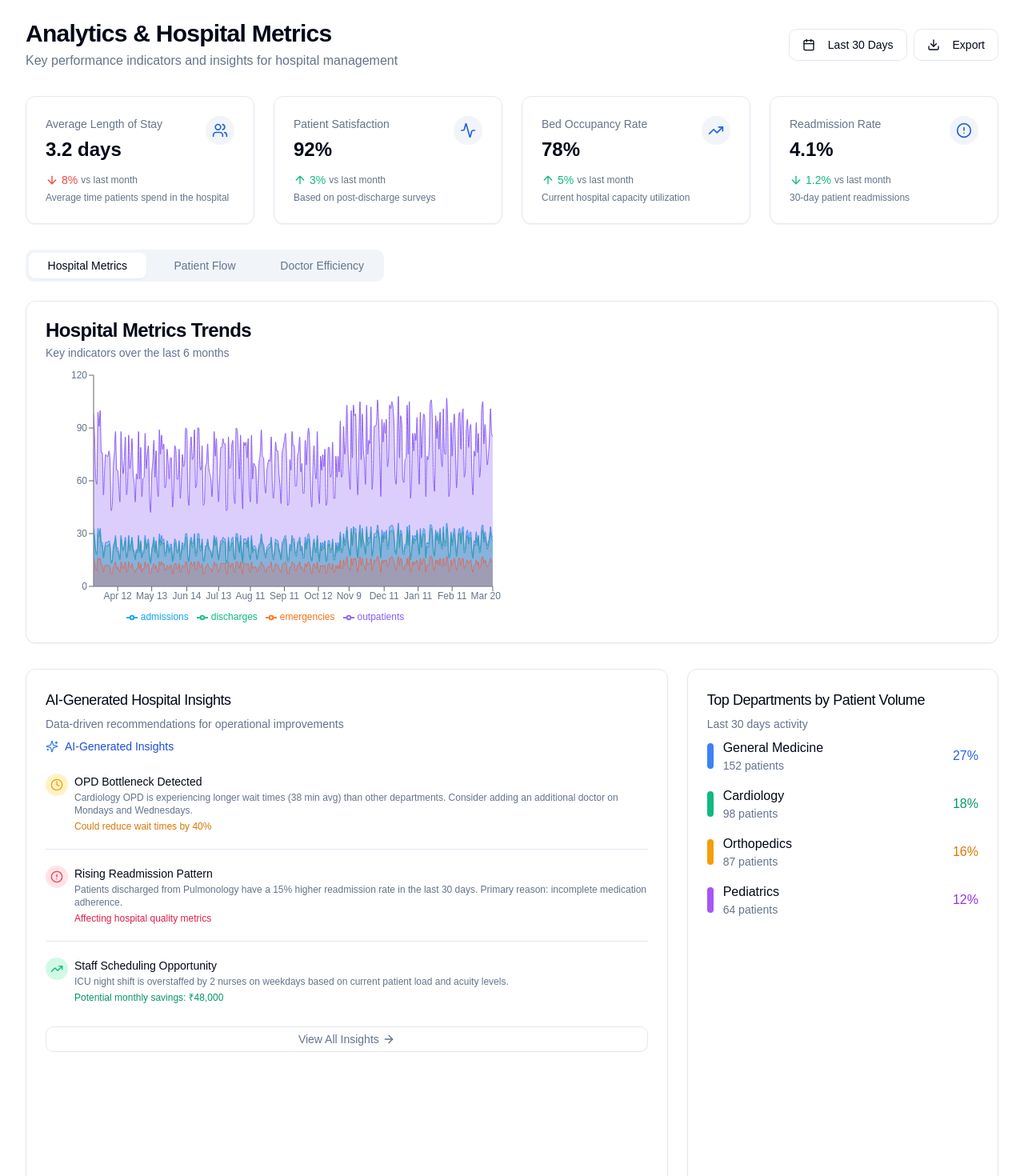
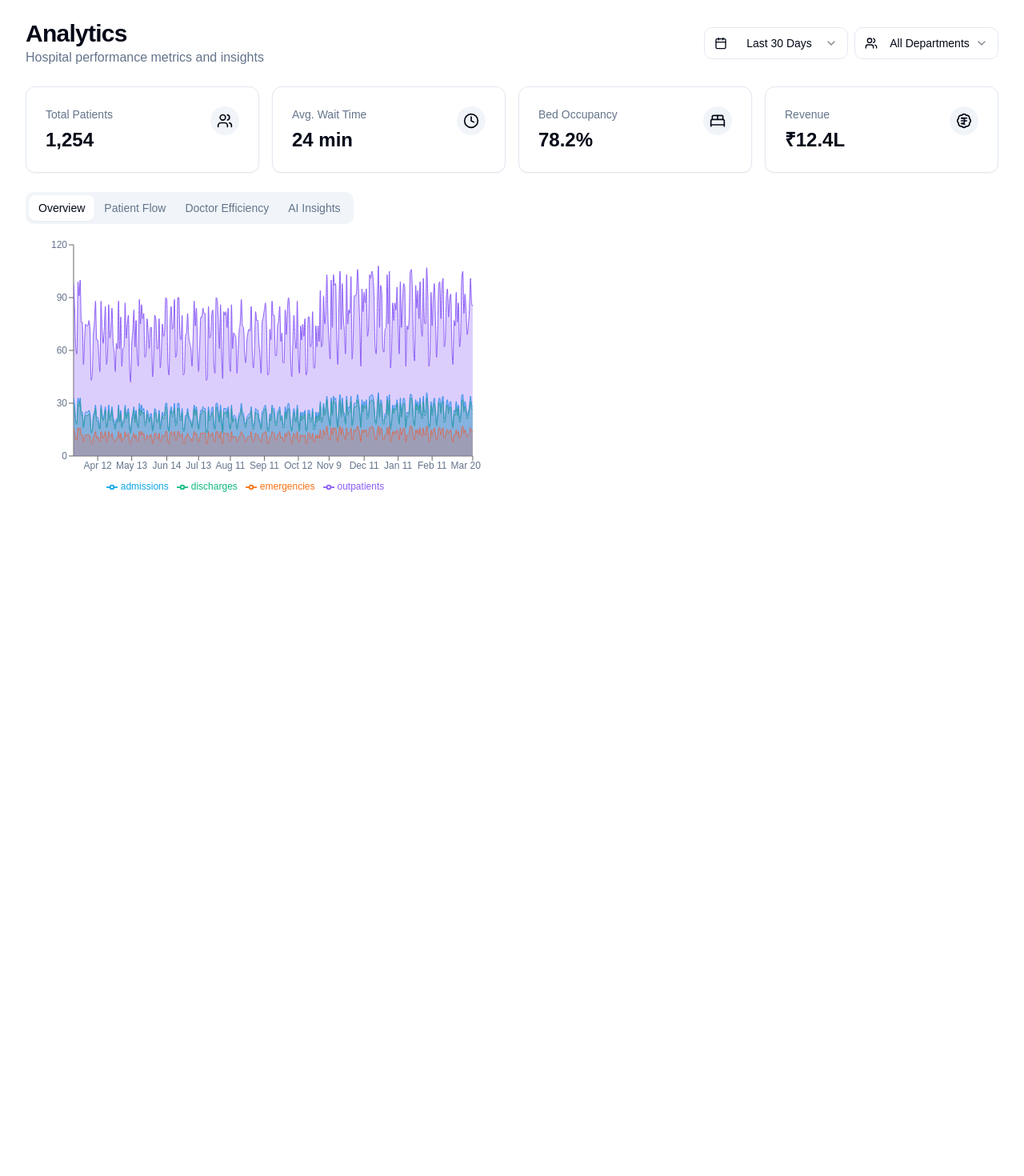
Before and after one commit to ARK0071/careflow-genesis, a React (Vite) app: page /analytics in a window 1280 px wide. Shown: the top 1470 px of the page at 80% size. After the commit the page ends 800 px from the top, so only its background shows below. Built offline with nearby package versions, Linux system fonts and the light colour scheme.

Commit message:
Fix blank page
The page was not displaying correctly. This commit fixes the issue.

```diff
--- a/src/components/prescriptions/PrescriptionForm.tsx
+++ b/src/components/prescriptions/PrescriptionForm.tsx
@@ -1,4 +1,3 @@
-
 import React, { useState, useEffect } from 'react';
 import { useForm } from 'react-hook-form';
 import {
@@ -34,6 +33,7 @@ import { Card, CardContent, CardDescription, CardFooter, CardHeader, CardTitle }
 import { Badge } from '@/components/ui/badge';
 import { Prescription, Medication, PRESCRIPTION_TEMPLATES, MEDICATIONS_DATABASE, checkInteractions } from '@/models/prescription';
 import { Plus, MessageCircle, Clock, Signature, AlertCircle, Phone } from 'lucide-react';
+import { cn } from '@/lib/utils';
 import MedicationItem from './MedicationItem';
 import { useToast } from '@/hooks/use-toast';
 
@@ -66,7 +66,6 @@ const PrescriptionForm = ({ patientId, patientName, onSave, initialData }: Presc
     },
   });
 
-  // Update medications when template changes
   useEffect(() => {
     setFilteredMedications(
       MEDICATIONS_DATABASE.filter(med =>
@@ -75,14 +74,12 @@ const PrescriptionForm = ({ patientId, patientName, onSave, initialData }: Presc
     );
   }, [selectedTemplate]);
 
-  // Check for interactions whenever medications change
   useEffect(() => {
     if (medications.length >= 2) {
       const medicationNames = medications.map(med => med.name);
       const interactionResult = checkInteractions(medicationNames);
 
       if (interactionResult.hasInteraction) {
-        // Find which medications might be interacting
         const updatedMedications = medications.map(med => {
           if (interactionResult.details?.includes(med.name)) {
             return {
--- a/src/pages/Analytics.tsx
+++ b/src/pages/Analytics.tsx
@@ -1,228 +1,129 @@
 
-import React from 'react';
-import { Tabs, TabsContent, TabsList, TabsTrigger } from '@/components/ui/tabs';
-import { Card, CardContent, CardDescription, CardHeader, CardTitle } from '@/components/ui/card';
-import { Button } from '@/components/ui/button';
-import {
-  BarChart3,
-  Users,
-  Activity,
-  TrendingUp,
-  AlertCircle,
-  Download,
-  Calendar,
-  FileText,
-  ClipboardList
-} from 'lucide-react';
+import React, { useState } from 'react';
 import KPIMetricCard from '@/components/analytics/KPIMetricCard';
 import HospitalMetricsChart from '@/components/analytics/HospitalMetricsChart';
 import PatientFlowMetrics from '@/components/analytics/PatientFlowMetrics';
 import DoctorEfficiencyChart from '@/components/analytics/DoctorEfficiencyChart';
 import AIInsights from '@/components/analytics/AIInsights';
-import DashboardCard from '@/components/dashboard/DashboardCard';
+import { Tabs, TabsContent, TabsList, TabsTrigger } from '@/components/ui/tabs';
+import { Card, CardContent, CardDescription, CardHeader, CardTitle } from '@/components/ui/card';
+import {
+  Select,
+  SelectContent,
+  SelectItem,
+  SelectTrigger,
+  SelectValue,
+} from '@/components/ui/select';
+import {
+  BarChart,
+  Activity,
+  Calendar,
+  Users,
+  Clock,
+  TrendingUp,
+  BedDouble,
+  BadgeIndianRupee,
+  Brain
+} from 'lucide-react';
 
 const Analytics = () => {
+  const [dateRange, setDateRange] = useState('30days');
+  const [department, setDepartment] = useState('all');
+
   return (
-    <div className="container py-6 animate-fade-in">
-      <div className="flex flex-col md:flex-row justify-between md:items-center mb-8 gap-4">
+    <div className="container py-6 space-y-6 animate-fade-in">
+      <div className="flex flex-col md:flex-row justify-between items-start md:items-center gap-4">
         <div>
-          <h1 className="text-3xl font-bold tracking-tight">Analytics & Hospital Metrics</h1>
-          <p className="text-muted-foreground mt-1">
-            Key performance indicators and insights for hospital management
-          </p>
+          <h1 className="text-3xl font-bold tracking-tight">Analytics</h1>
+          <p className="text-muted-foreground">Hospital performance metrics and insights</p>
         </div>
+
         <div className="flex gap-2">
-          <Button variant="outline">
-            <Calendar className="mr-2 h-4 w-4" />
-            Last 30 Days
-          </Button>
-          <Button variant="outline">
-            <Download className="mr-2 h-4 w-4" />
-            Export
-          </Button>
+          <Select value={dateRange} onValueChange={setDateRange}>
+            <SelectTrigger className="w-[180px]">
+              <Calendar className="mr-2 h-4 w-4" />
+              <SelectValue placeholder="Date Range" />
+            </SelectTrigger>
+            <SelectContent>
+              <SelectItem value="7days">Last 7 Days</SelectItem>
+              <SelectItem value="30days">Last 30 Days</SelectItem>
+              <SelectItem value="quarter">This Quarter</SelectItem>
+              <SelectItem value="year">This Year</SelectItem>
+            </SelectContent>
+          </Select>
+
+          <Select value={department} onValueChange={setDepartment}>
+            <SelectTrigger className="w-[180px]">
+              <Users className="mr-2 h-4 w-4" />
+              <SelectValue placeholder="Department" />
+            </SelectTrigger>
+            <SelectContent>
+              <SelectItem value="all">All Departments</SelectItem>
+              <SelectItem value="cardiology">Cardiology</SelectItem>
+              <SelectItem value="neurology">Neurology</SelectItem>
+              <SelectItem value="orthopedics">Orthopedics</SelectItem>
+              <SelectItem value="pediatrics">Pediatrics</SelectItem>
+              <SelectItem value="general">General Medicine</SelectItem>
+            </SelectContent>
+          </Select>
         </div>
       </div>
 
-      <div className="grid gap-6 md:grid-cols-2 lg:grid-cols-4 mb-8">
+      <div className="grid gap-4 grid-cols-1 md:grid-cols-2 lg:grid-cols-4">
         <KPIMetricCard
-          title="Average Length of Stay"
-          value="3.2 days"
+          title="Total Patients"
+          value="1,254"
+          change="+12.3%"
+          trend="up"
+          icon={<Users className="h-5 w-5" />}
+        />
+        <KPIMetricCard
+          title="Avg. Wait Time"
+          value="24 min"
+          change="-8.5%"
           trend="down"
-          trendValue="8%"
-          trendLabel="vs last month"
-          icon={<Users className="h-5 w-5 text-primary" />}
-          description="Average time patients spend in the hospital"
+          icon={<Clock className="h-5 w-5" />}
         />
-
         <KPIMetricCard
-          title="Patient Satisfaction"
-          value="92%"
+          title="Bed Occupancy"
+          value="78.2%"
+          change="+4.1%"
           trend="up"
-          trendValue="3%"
-          trendLabel="vs last month"
-          icon={<Activity className="h-5 w-5 text-primary" />}
-          description="Based on post-discharge surveys"
+          icon={<BedDouble className="h-5 w-5" />}
         />
-
         <KPIMetricCard
-          title="Bed Occupancy Rate"
-          value="78%"
+          title="Revenue"
+          value="₹12.4L"
+          change="+18.7%"
           trend="up"
-          trendValue="5%"
-          trendLabel="vs last month"
-          icon={<TrendingUp className="h-5 w-5 text-primary" />}
-          description="Current hospital capacity utilization"
-        />
-
-        <KPIMetricCard
-          title="Readmission Rate"
-          value="4.1%"
-          trend="down"
-          trendValue="1.2%"
-          trendLabel="vs last month"
-          icon={<AlertCircle className="h-5 w-5 text-primary" />}
-          description="30-day patient readmissions"
+          icon={<BadgeIndianRupee className="h-5 w-5" />}
         />
       </div>
 
-      <Tabs defaultValue="hospital" className="w-full mb-8">
-        <TabsList className="grid w-full max-w-md grid-cols-3">
-          <TabsTrigger value="hospital">Hospital Metrics</TabsTrigger>
-          <TabsTrigger value="patient">Patient Flow</TabsTrigger>
-          <TabsTrigger value="doctor">Doctor Efficiency</TabsTrigger>
+      <Tabs defaultValue="overview" className="space-y-4">
+        <TabsList>
+          <TabsTrigger value="overview">Overview</TabsTrigger>
+          <TabsTrigger value="patients">Patient Flow</TabsTrigger>
+          <TabsTrigger value="doctors">Doctor Efficiency</TabsTrigger>
+          <TabsTrigger value="ai">AI Insights</TabsTrigger>
         </TabsList>
 
-        <TabsContent value="hospital" className="mt-6">
-          <Card className="border shadow-sm">
-            <CardHeader className="pb-2">
-              <CardTitle>Hospital Metrics Trends</CardTitle>
-              <CardDescription>Key indicators over the last 6 months</CardDescription>
-            </CardHeader>
-            <CardContent>
-              <HospitalMetricsChart />
-            </CardContent>
-          </Card>
+        <TabsContent value="overview" className="space-y-4">
+          <HospitalMetricsChart dateRange={dateRange} department={department} />
         </TabsContent>
 
-        <TabsContent value="patient" className="mt-6">
-          <Card className="border shadow-sm">
-            <CardHeader className="pb-2">
-              <CardTitle>Patient Flow Metrics</CardTitle>
-              <CardDescription>Admission to discharge cycle analysis</CardDescription>
-            </CardHeader>
-            <CardContent>
-              <PatientFlowMetrics />
-            </CardContent>
-          </Card>
+        <TabsContent value="patients" className="space-y-4">
+          <PatientFlowMetrics dateRange={dateRange} department={department} />
         </TabsContent>
 
-        <TabsContent value="doctor" className="mt-6">
-          <Card className="border shadow-sm">
-            <CardHeader className="pb-2">
-              <CardTitle>Doctor Efficiency Tracking</CardTitle>
-              <CardDescription>Patients seen and documentation time</CardDescription>
-            </CardHeader>
-            <CardContent>
-              <DoctorEfficiencyChart />
-            </CardContent>
-          </Card>
+        <TabsContent value="doctors" className="space-y-4">
+          <DoctorEfficiencyChart dateRange={dateRange} department={department} />
+        </TabsContent>
+
+        <TabsContent value="ai" className="space-y-4">
+          <AIInsights />
         </TabsContent>
       </Tabs>
-
-      <div className="grid grid-cols-1 lg:grid-cols-3 gap-6">
-        <div className="lg:col-span-2">
-          <DashboardCard
-            title="AI-Generated Hospital Insights"
-            description="Data-driven recommendations for operational improvements"
-          >
-            <AIInsights />
-          </DashboardCard>
-        </div>
-
-        <div className="space-y-6">
-          <DashboardCard
-            title="Top Departments by Patient Volume"
-            description="Last 30 days activity"
-          >
-            <div className="space-y-4">
-              <div className="flex justify-between items-center">
-                <div className="flex items-center">
-                  <div className="w-2 h-8 bg-blue-500 rounded-sm mr-3"></div>
-                  <div>
-                    <h4 className="font-medium">General Medicine</h4>
-                    <p className="text-sm text-muted-foreground">152 patients</p>
-                  </div>
-                </div>
-                <span className="text-blue-600 font-medium">27%</span>
-              </div>
-
-              <div className="flex justify-between items-center">
-                <div className="flex items-center">
-                  <div className="w-2 h-8 bg-emerald-500 rounded-sm mr-3"></div>
-                  <div>
-                    <h4 className="font-medium">Cardiology</h4>
-                    <p className="text-sm text-muted-foreground">98 patients</p>
-                  </div>
-                </div>
-                <span className="text-emerald-600 font-medium">18%</span>
-              </div>
-
-              <div className="flex justify-between items-center">
-                <div className="flex items-center">
-                  <div className="w-2 h-8 bg-amber-500 rounded-sm mr-3"></div>
-                  <div>
-                    <h4 className="font-medium">Orthopedics</h4>
-                    <p className="text-sm text-muted-foreground">87 patients</p>
-                  </div>
-                </div>
-                <span className="text-amber-600 font-medium">16%</span>
-              </div>
-
-              <div className="flex justify-between items-center">
-                <div className="flex items-center">
-                  <div className="w-2 h-8 bg-purple-500 rounded-sm mr-3"></div>
-                  <div>
-                    <h4 className="font-medium">Pediatrics</h4>
-                    <p className="text-sm text-muted-foreground">64 patients</p>
-                  </div>
-                </div>
-                <span className="text-purple-600 font-medium">12%</span>
-              </div>
-            </div>
-          </DashboardCard>
-
-          <DashboardCard
-            title="Recent Documents"
-            description="Latest clinical documentation"
-          >
-            <div className="space-y-3">
-              <div className="flex items-center gap-3 p-2 hover:bg-muted rounded-md cursor-pointer">
-                <FileText className="h-5 w-5 text-blue-500" />
-                <div>
-                  <h4 className="font-medium text-sm">Discharge Summary</h4>
-                  <p className="text-xs text-muted-foreground">Today, 10:30 AM</p>
-                </div>
-              </div>
-
-              <div className="flex items-center gap-3 p-2 hover:bg-muted rounded-md cursor-pointer">
-                <ClipboardList className="h-5 w-5 text-emerald-500" />
-                <div>
-                  <h4 className="font-medium text-sm">Quarterly Staff Report</h4>
-                  <p className="text-xs text-muted-foreground">Yesterday, 4:15 PM</p>
-                </div>
-              </div>
-
-              <div className="flex items-center gap-3 p-2 hover:bg-muted rounded-md cursor-pointer">
-                <FileText className="h-5 w-5 text-amber-500" />
-                <div>
-                  <h4 className="font-medium text-sm">Monthly Metrics Summary</h4>
-                  <p className="text-xs text-muted-foreground">Oct 1, 2023</p>
-                </div>
-              </div>
-            </div>
-          </DashboardCard>
-        </div>
-      </div>
     </div>
   );
 };
```
